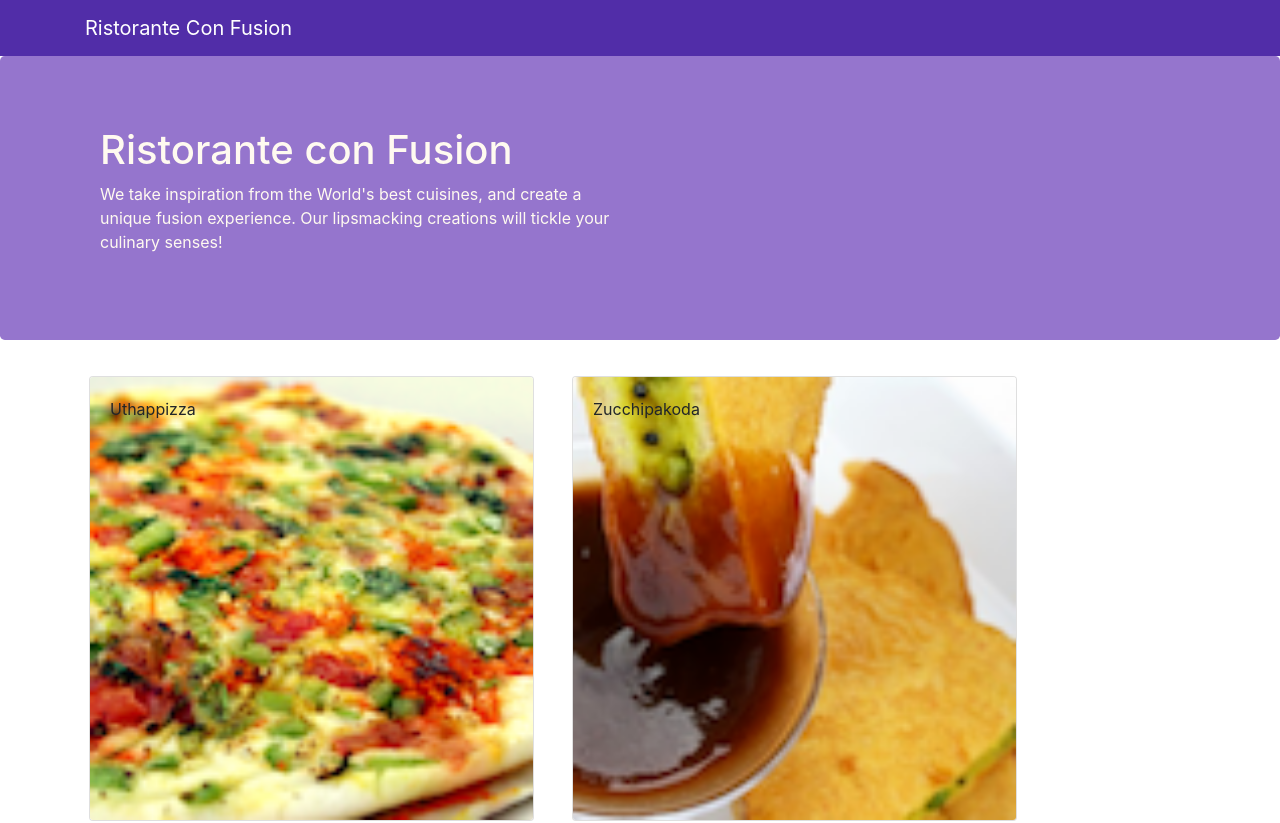
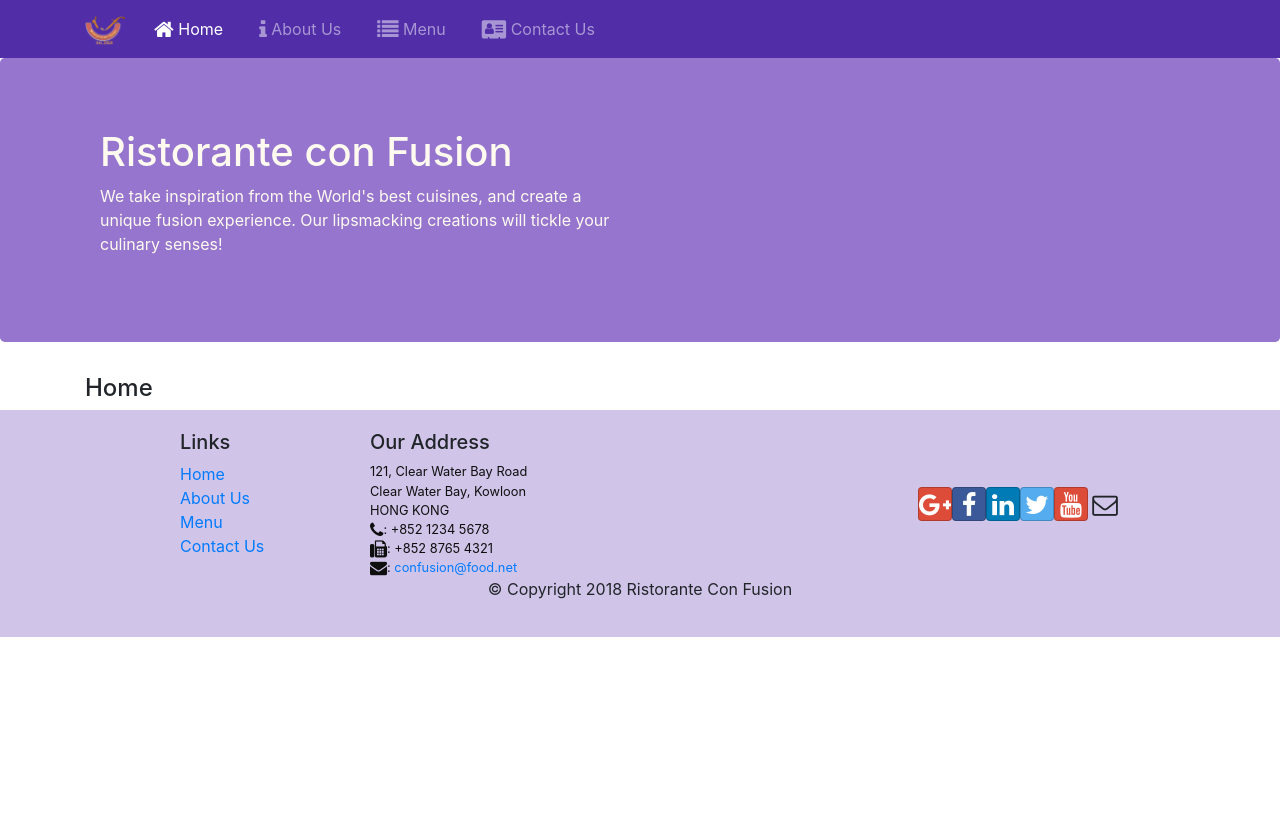
Before and after one commit to rranja25/React_Coursera, a React (Create React App) app: page /home in a window 1280 px wide. Shown: the top 823 px of the page. After the commit the page ends 800 px from the top, so only its background shows below. Built offline with nearby package versions, Linux system fonts and the light colour scheme.

Commit message:
React Router

```diff
--- a/package.json
+++ b/package.json
@@ -13,6 +13,7 @@
     "font-awesome": "4.7.0",
     "react": "^16.13.1",
     "react-dom": "^16.13.1",
+    "react-router-dom": "4.2.2",
     "react-scripts": "3.4.1",
     "reactstrap": "^8.4.1"
   },
--- a/src/App.css
+++ b/src/App.css
@@ -31,10 +31,15 @@
 .navbar-dark {
   background-color: #512DA8;
 }
-.navbar-brand {
+.nav-link {
+  margin-left: 20px;
   color: floralwhite;
 }
 
 .navbar {
   margin-bottom: 0px;
 }
+
+.navbar-nav li  {
+  list-style-type:none;
+}
--- a/src/App.js
+++ b/src/App.js
@@ -2,6 +2,7 @@
 import './App.css';
 
 import Main from './components/MainComponent';
+import { BrowserRouter } from 'react-router-dom';
 
 class App extends Component {
 
@@ -9,9 +10,11 @@
 
   render() {
   return (
+    <BrowserRouter>
     <div className="App">
-      <Main/>
+      <Main />
     </div>
+  </BrowserRouter>
   );
 }
 }
--- a/src/components/FooterComponent.js
+++ b/src/components/FooterComponent.js
@@ -1,4 +1,5 @@
 import React from 'react';
+import { Link } from 'react-router-dom';
 
 function Footer(props) {
     return(
@@ -8,10 +9,12 @@
                 <div className="col-4 offset-1 col-sm-2">
                     <h5>Links</h5>
                     <ul className="list-unstyled">
-                        <li><a href="#">Home</a></li>
-                        <li><a href="#">About</a></li>
-                        <li><a href="#">Menu</a></li>
-                        <li><a href="contactus.html">Contact</a></li>
+
+                        <li><Link to='/home'>Home</Link></li>
+                        <li><Link to='/aboutus'>About Us</Link></li>
+                        <li><Link to='/menu'>Menu</Link></li>
+                        <li><Link to='/contactus'>Contact Us</Link></li>
+
                     </ul>
                 </div>
                 <div className="col-7 col-sm-5">
--- a/src/components/HeaderComponent.js
+++ b/src/components/HeaderComponent.js
@@ -1,13 +1,46 @@
-import React, { Component } from 'react';
-import { Navbar, NavbarBrand, Jumbotron } from 'reactstrap';
+import React, {Component} from 'react';
+import { Nav, Navbar, NavbarBrand, NavbarToggler, Collapse, NavItem, Jumbotron } from 'reactstrap';
+import { NavLink } from 'react-router-dom';
 
 class Header extends Component {
+    constructor(props) {
+        super(props);
+
+        this.toggleNav = this.toggleNav.bind(this);
+        this.state = {
+          isNavOpen: false
+        };
+      }
+
+      toggleNav() {
+        this.setState({
+          isNavOpen: !this.state.isNavOpen
+        });
+      }
+
     render() {
         return(
-    <React.Fragment>
-      <Navbar dark>
+            <div>
+                <Navbar dark expand="md">
                     <div className="container">
-            <NavbarBrand href="/">Ristorante Con Fusion</NavbarBrand>
+                        <NavbarToggler onClick={this.toggleNav} />
+                        <NavbarBrand className="mr-auto" href="/"><img src='assets/images/logo.png' height="30" width="41" alt='Ristorante Con Fusion' /></NavbarBrand>
+                        <Collapse isOpen={this.state.isNavOpen} navbar>
+                            <Nav navbar>
+                            <NavItem>
+                                <NavLink className="nav-link"  to='/home'><span className="fa fa-home fa-lg"></span> Home</NavLink>
+                            </NavItem>
+                            <NavItem>
+                                <NavLink className="nav-link" to='/aboutus'><span className="fa fa-info fa-lg"></span> About Us</NavLink>
+                            </NavItem>
+                            <NavItem>
+                                <NavLink className="nav-link"  to='/menu'><span className="fa fa-list fa-lg"></span> Menu</NavLink>
+                            </NavItem>
+                            <NavItem>
+                                <NavLink className="nav-link" to='/contactus'><span className="fa fa-address-card fa-lg"></span> Contact Us</NavLink>
+                            </NavItem>
+                            </Nav>
+                        </Collapse>
                     </div>
                 </Navbar>
                 <Jumbotron>
@@ -20,9 +53,11 @@
                         </div>
                     </div>
                 </Jumbotron>
-    </React.Fragment>
+            </div>
         );
     }
 }
 
+
+
 export default Header;
--- /dev/null
+++ b/src/components/HomeComponent.js
@@ -0,0 +1,11 @@
+import React from 'react';
+
+function Home(props) {
+ return(
+     <div className="container">
+         <h4>Home</h4>
+     </div>
+ );
+}
+
+export default Home;
--- a/src/components/MainComponent.js
+++ b/src/components/MainComponent.js
@@ -1,9 +1,11 @@
 import React, { Component } from 'react';
+import Home from './HomeComponent'
 import Menu from './MenuComponent';
 import DishDetail from './DishdetailComponent';
 import Header from './HeaderComponent';
 import Footer from './FooterComponent';
 import { DISHES } from '../shared/dishes';
+import {Switch, Route, Redirect} from 'react-router-dom';
 
 class Main extends Component {
 
@@ -12,20 +14,23 @@
 
     this.state = {
       dishes: DISHES,
-      selectedDish: null
     };
   }
 
-onDishSelect(dishId) {
-    this.setState({ selectedDish: dishId});
-}
-
 render() {
+    const HomePage = () => {
+        return(
+            <Home />
+        )
+    }
     return (
       <div>
         <Header />
-        <Menu dishes={this.state.dishes} onClick={(dishId) => this.onDishSelect(dishId)} />
-        <DishDetail dish={this.state.dishes.filter((dish) => dish.id === this.state.selectedDish)[0]} />
+        <Switch>
+            <Route path="/home" component={HomePage} />
+            <Route exact path="/menu" component={ () => <Menu dishes={this.state.dishes}  />} />
+            <Redirect to="/home" />
+        </Switch>
         <Footer />
 
       </div>
--- a/src/components/MenuComponent.js
+++ b/src/components/MenuComponent.js
@@ -3,7 +3,7 @@
 
     function RenderMenuItem({dish, onClick}) {
         return(
-            <Card onClick={() => onClick(dish.id)}>
+            <Card >
                 <CardImg width="100%" src={dish.image} alt={dish.name} />
                 <CardImgOverlay>
                     <CardTitle>{dish.name}</CardTitle>
```
Also changed, not shown: 1 other file (tests, documents, lock files or other folders). Lines whose indentation alone changed are shown as unchanged.
